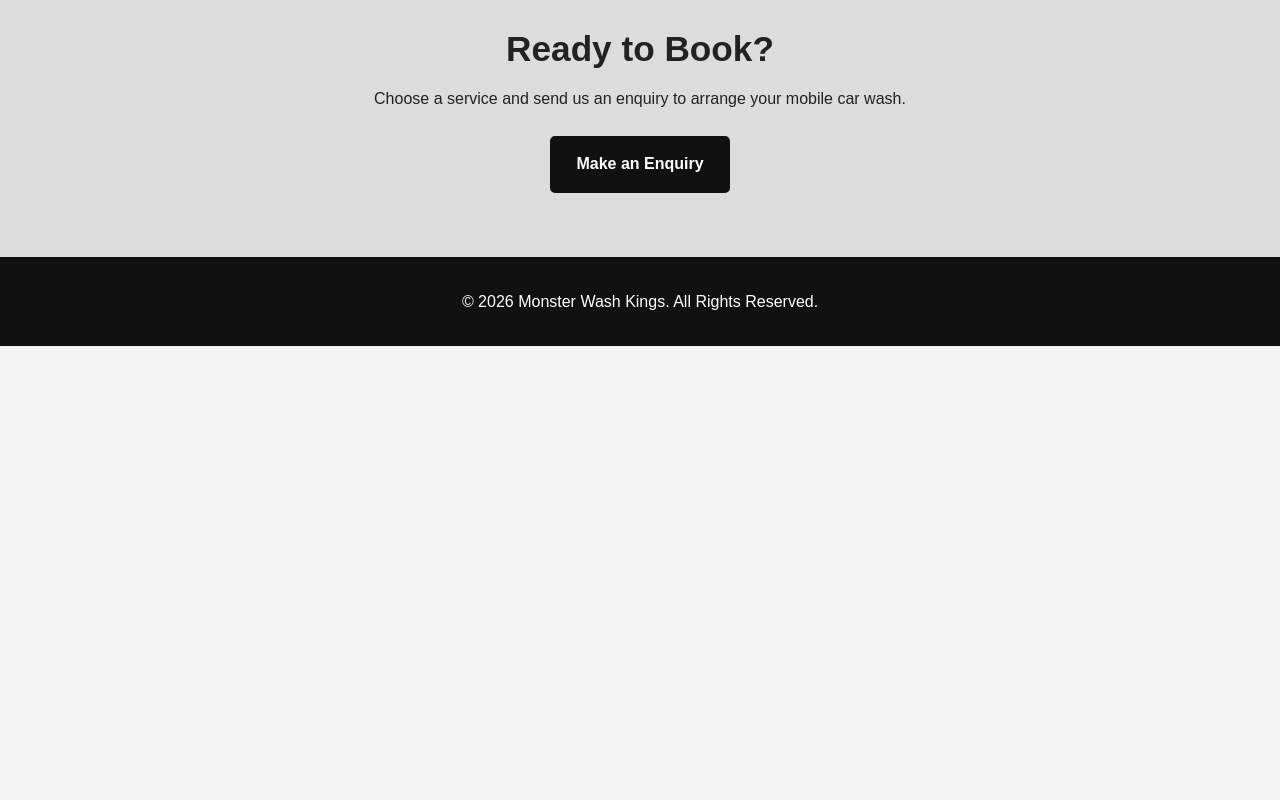
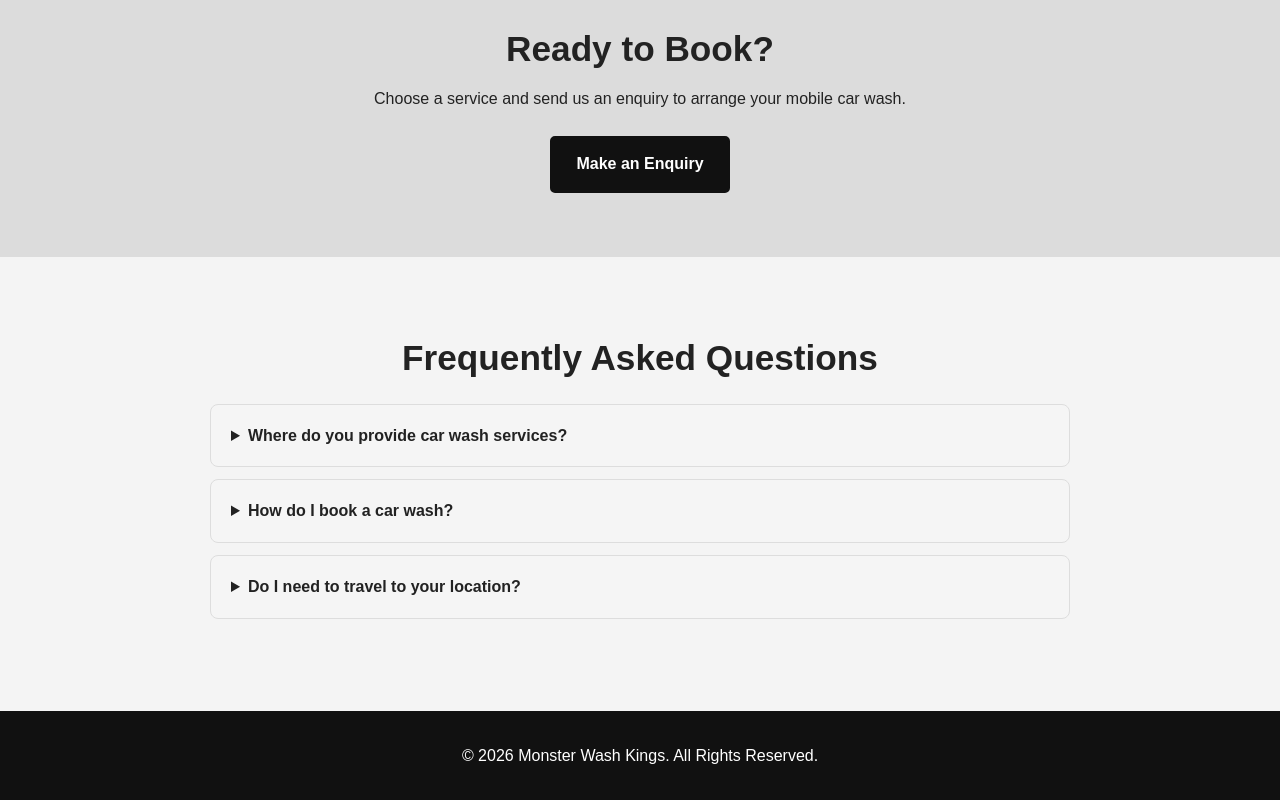
Before and after one commit to Lefa0602/Monster-Wash-Kings-2-WEDE5020-POE, a plain HTML site: page Services.html in a window 1280 px wide. Shown: the part 915-1715 px from the top of the page. Before the commit the page ends 1261 px from the top, so only its background shows below. Drawn offline with Linux system fonts and the light colour scheme.

Commit message:
Add interactive FAQ feature

```diff
--- a/Services.html
+++ b/Services.html
@@ -128,7 +128,24 @@
 
             </div>
         </section>
+<section class="faq-section">
+    <h2>Frequently Asked Questions</h2>
 
+    <details>
+        <summary>Where do you provide car wash services?</summary>
+        <p>We provide mobile car wash services in Pretoria North and surrounding areas.</p>
+    </details>
+
+    <details>
+        <summary>How do I book a car wash?</summary>
+        <p>Visit our Enquiry page and submit your preferred service, date and location.</p>
+    </details>
+
+    <details>
+        <summary>Do I need to travel to your location?</summary>
+        <p>No. Our mobile car wash service comes to your chosen location.</p>
+    </details>
+</section>
     </main>
 
 
--- a/css/style.css
+++ b/css/style.css
@@ -480,3 +480,32 @@ p {
     margin: 2rem auto;
     border-radius: 8px;
 }
+/* FAQ Section */
+.faq-section {
+    max-width: 900px;
+    margin: 50px auto;
+    padding: 30px 20px;
+}
+
+.faq-section h2 {
+    text-align: center;
+    margin-bottom: 25px;
+}
+
+.faq-section details {
+    background: #f5f5f5;
+    margin-bottom: 12px;
+    padding: 18px 20px;
+    border-radius: 8px;
+    border: 1px solid #ddd;
+}
+
+.faq-section summary {
+    cursor: pointer;
+    font-weight: bold;
+}
+
+.faq-section details p {
+    margin-top: 12px;
+    line-height: 1.6;
+}
```
Also changed, not shown: 1 other file.
